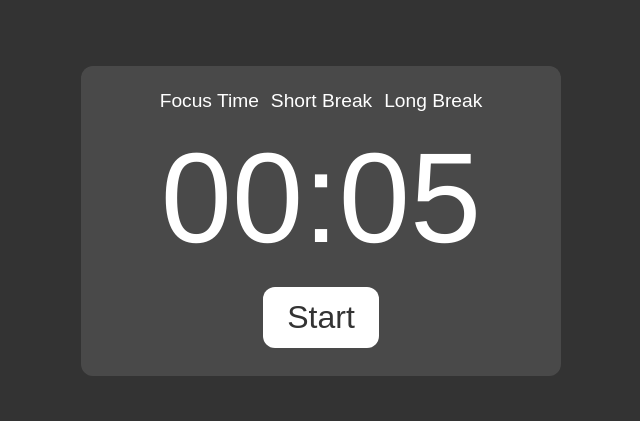
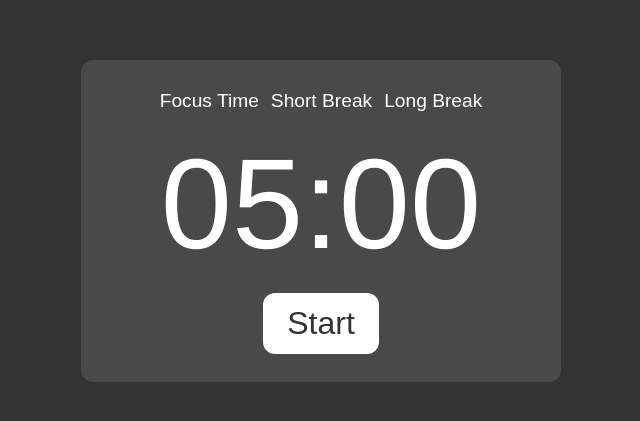
Before and after one commit to arob12inson/lock-in, a React (Vite) app: page / in a window 1280 px wide. Shown: the part 179-600 px from the top of the page, without its empty margins (319-959 px from the left). Built offline with nearby package versions, Linux system fonts and the light colour scheme.

Commit message:
Added time switching

```diff
--- a/src/App.css
+++ b/src/App.css
@@ -46,8 +46,13 @@
 .timer_option {
     background-color: transparent;
     border: none;
-    padding: 0 6px;
+    padding: 6px;
     font-size: 1.2em;
     cursor: pointer;
     color: hsl(0, 0%, 100%);
 }
+
+.active {
+    background-color: hsl(0, 0%, 20%);
+    border-radius: 6px;
+}
--- a/src/App.tsx
+++ b/src/App.tsx
@@ -1,9 +1,24 @@
 import { useEffect, useState,  } from "react"
 import "./App.css"
+
+enum Session {
+  LockIn = 1,
+  DeepWork,
+  ShortBreak,
+  LongBreak,
+}
+
+const DeepWorkTime = 50*60;
+const ShortBreakTime = 10*60;
+const LongBreakTime = 15*60;
+const LockInTime = 5*60;
+
 function App() {
 
-  const [seconds, setSeconds] = useState(5);
+  const [seconds, setSeconds] = useState(LockInTime);
   const [active, setActive] = useState(false);
+  const [session, setSession] = useState(Session.LockIn);
+  // const [numSessions, setNumSessions] = useState(0);
 
   useEffect(() => {
     if (active) {
@@ -17,9 +32,7 @@ function App() {
           clearInterval(timer);
         }
       }
-
     }
-
   }, [seconds, active])
 
   const getTime = (sec: number) => {
@@ -29,13 +42,31 @@ function App() {
     return `${minutes < 10 ? "0" : ""}${minutes}:${seconds < 10 ? "0" : ""}${seconds}`;
   }
 
+  const changeSession = (sesh: Session) => {
+    setSession(sesh);
+    setActive(false);
+
+    switch (sesh) {
+      case Session.DeepWork:
+        setSeconds(DeepWorkTime);
+        break;
+      case Session.ShortBreak:
+        setSeconds(ShortBreakTime);
+        break;
+      case Session.LongBreak:
+        setSeconds(LongBreakTime);
+        break;
+    }
+  }
+
   return (
     <div className="pomodoro_container">
       <div className="pomodoro">
+        {/* Idea: When it's lock in time, just say "LOCK IN" */}
         <div className="timer_options">
-          <button className="timer_option">Focus Time</button>
-          <button className="timer_option">Short Break</button>
-          <button className="timer_option">Long Break</button>
+          <button className={`timer_option ${session === Session.DeepWork ? "active" : ""}`} onClick={() => changeSession(Session.DeepWork)}>Focus Time</button>
+          <button className={`timer_option ${session === Session.ShortBreak ? "active" : ""}`} onClick={() => changeSession(Session.ShortBreak)}>Short Break</button>
+          <button className={`timer_option ${session === Session.LongBreak ? "active" : ""}`} onClick={() => changeSession(Session.LongBreak)}>Long Break</button>
         </div>
         <p className="timer">{getTime(seconds)}</p>
         <button className="play_button" onClick={() => setActive(!active)}>{!active ? "Start" : "Pause"}</button>
```
